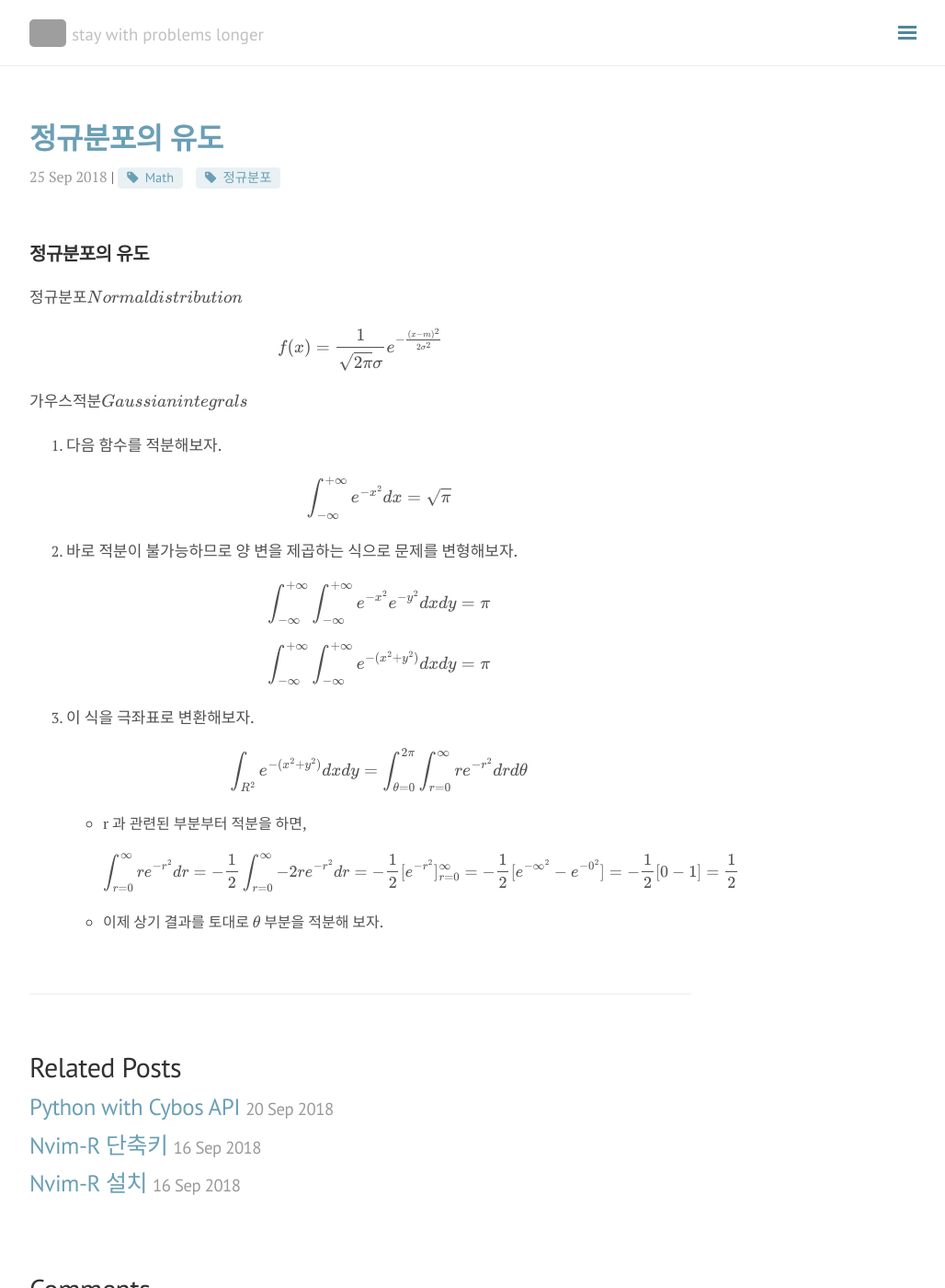
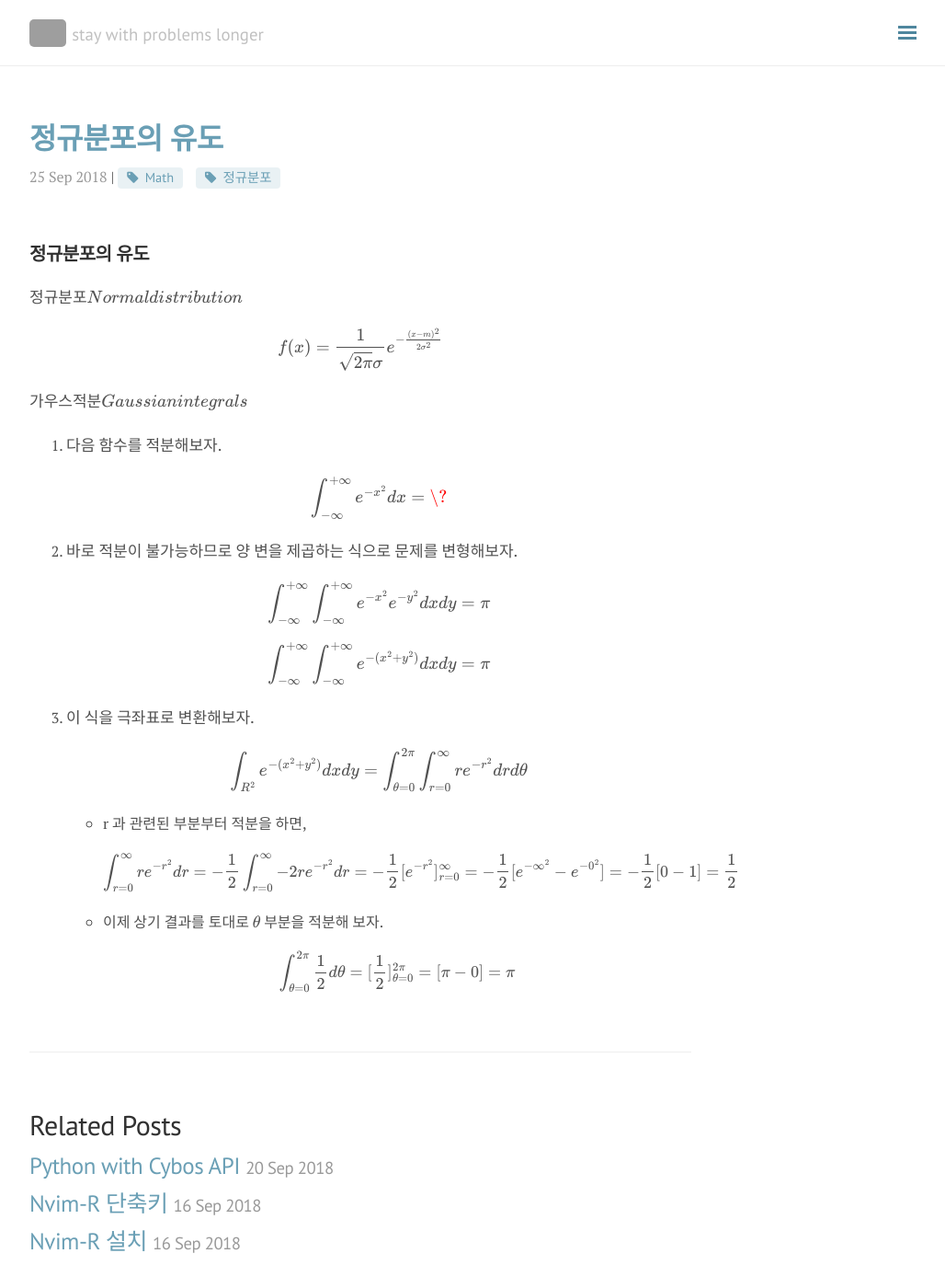
Before and after one commit to seokhoonj/seokhoonj.github.io, a Jekyll site: the page built from _posts/Math/2018-09-25-Math-normal_distribution.md, in a window 1280 px wide and 1400 px high. Shown: the whole window at 92% size, without its empty margins (248-1276 px from the left). Built offline with Jekyll 4.4.1, drawn with Linux system fonts in a browser that asks for light colours; nearby versions of some CDN libraries; formulas are drawn with MathJax 3; comment, search, counter and statistics services are not loaded; grey boxes are pictures that could not be loaded.

Commit message:
add _posts

```diff
--- a/_posts/Math/2018-09-25-Math-normal_distribution.md
+++ b/_posts/Math/2018-09-25-Math-normal_distribution.md
@@ -15,7 +15,7 @@ comments: false
 
 가우스적분(Gaussian integrals)
 1. 다음 함수를 적분해보자.
-\\( \int\_{-\infty}^{+\infty} e^{-x^2} dx = \sqrt{\pi} \\)
+\\( \int\_{-\infty}^{+\infty} e^{-x^2} dx = \? \\)
 
 2. 바로 적분이 불가능하므로 양 변을 제곱하는 식으로 문제를 변형해보자.
 \\( \int\_{-\infty}^{+\infty}\int\_{-\infty}^{+\infty} e^{-x^2} e^{-y^2} dx dy = \pi \\)
@@ -26,3 +26,4 @@ comments: false
  - r 과 관련된 부분부터 적분을 하면,
 \\( \int\_{r=0}^{\infty} re^{-r^2} dr = -\frac{1}{2} \int\_{r=0}^{\infty} -2re^{-r^2} dr = -\frac{1}{2}[e^{-r^2}]\_{r=0}^{\infty} = -\frac{1}{2}[e^{-\infty^2} - e^{-0^2}] = -\frac{1}{2}[0-1] = \frac{1}{2} \\)
  - 이제 상기 결과를 토대로 $\theta$ 부분을 적분해 보자.
+\\( \int\_{\theta=0}^{2\pi} \frac{1}{2} d\theta = [\frac{1}{2}]\_{\theta=0}^{2\pi} = [\pi-0] = \pi \\)
```
